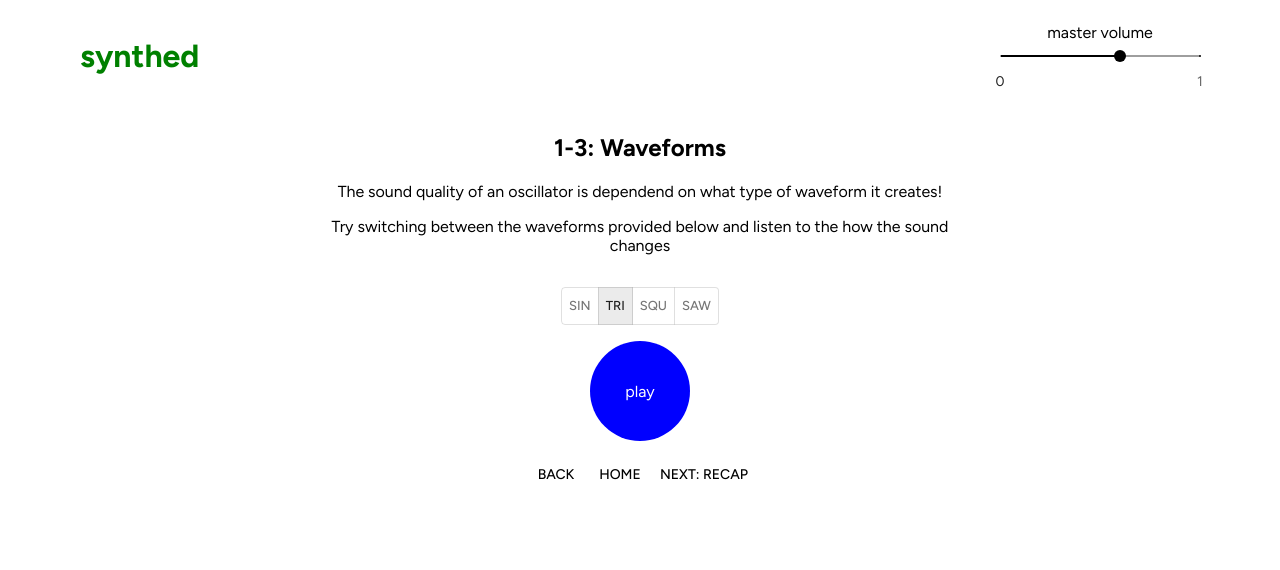
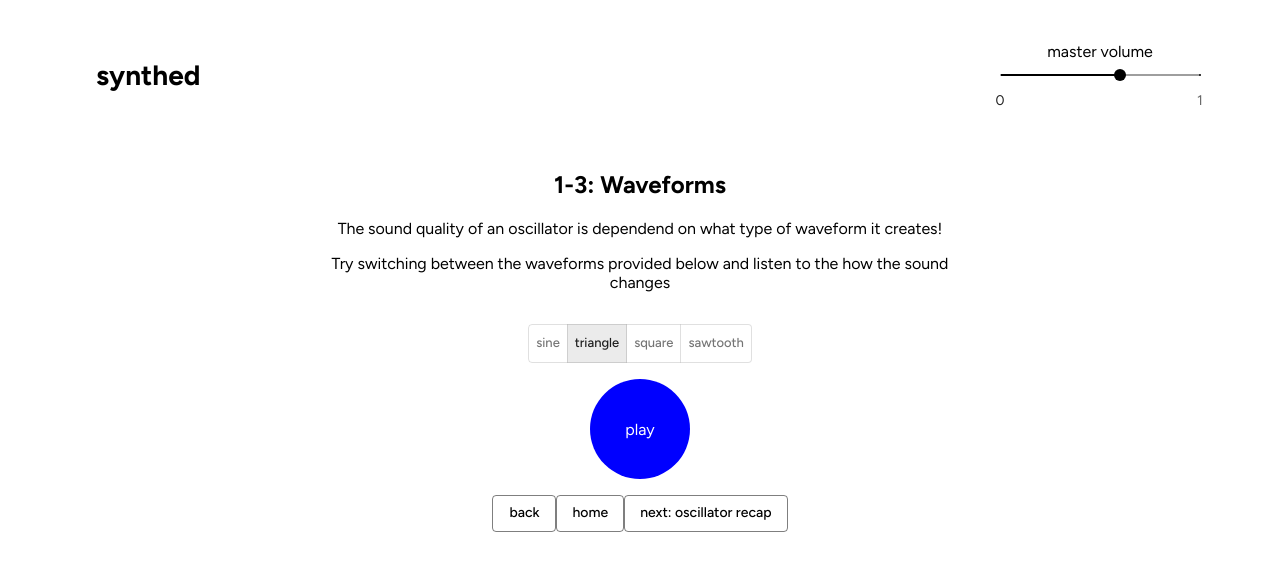
Before and after one commit to impregnablequestion/synthed, a React (Create React App) app in the folder client/: page /learn/3 in a window 1280 px wide. Shown: the top 570 px of the page. Built offline with nearby package versions, Linux system fonts and the light colour scheme; no server answers.

Commit message:
Overrides done to some MUI button defaults
Buttons display lowercase in Figtree font now

```diff
--- a/client/src/App.tsx
+++ b/client/src/App.tsx
@@ -23,7 +23,10 @@ function App() {
       }
     },
     typography: {
-      fontFamily: ['Figtree', 'sans-serif'].join(",")
+      fontFamily: ['Figtree', 'sans-serif'].join(","),
+      button: {
+        textTransform: 'none'
+      }
     }
   })
 
--- a/client/src/components/BottomNav.tsx
+++ b/client/src/components/BottomNav.tsx
@@ -7,13 +7,17 @@ const BottomNav = ({previous, next, nextLabel}: BottomNavProps) => {
 
   const navigate = useNavigate();
 
-  const label = `next: ${nextLabel}`
+  const label = `next${nextLabel}`
 
   return (
     <Nav>
-      {previous && <Button onClick={()=>{navigate(-1)}}>back</Button>}
-      <Button onClick={()=>{navigate("/")}}>home</Button>
-      {next && <Button onClick={()=>{navigate(next)}}>{label}</Button>}
+      {previous &&
+      <Button variant='outlined' onClick={()=>{navigate(-1)}}>back</Button>
+      }
+      <Button variant='outlined' onClick={()=>{navigate("/")}}>home</Button>
+      {next &&
+      <Button variant='outlined' onClick={()=>{navigate(next)}}>{label}</Button>
+      }
     </Nav>
   )
 }
--- a/client/src/components/Header.tsx
+++ b/client/src/components/Header.tsx
@@ -1,7 +1,8 @@
-import styled from '@emotion/styled'
 import React from 'react'
-import { useNavigate } from 'react-router'
-import HorizontalSlider from './controls/HorizontalSlider'
+import styled from '@emotion/styled';
+import { useNavigate } from 'react-router';
+import HorizontalSlider from './controls/HorizontalSlider';
+import { Button } from '@mui/material';
 
 const Header = () => {
 
@@ -9,7 +10,11 @@ const Header = () => {
 
   return (
     <HeaderContainer>
-      <Title onClick={() => navigate("../")}>synthed</Title>
+      <Button
+      onClick={() => navigate("../")}
+      sx={{
+        padding: "1rem"
+      }}><h1>synthed</h1></Button>
       <SliderWithLabel>
         <label>master volume</label>
         <HorizontalSlider module='general' param='master_gain' min={0} max={1} step={0.01} />
@@ -19,14 +24,6 @@ const Header = () => {
 }
 
 export default Header
-
-const Title = styled.h1`
-  color: green;
-  &:hover {
-    color: blue;
-    text-decoration: underline;
-  }
-`
 
 const SliderWithLabel = styled.div`
   display: flex;
--- a/client/src/components/controls/TypeSelector.tsx
+++ b/client/src/components/controls/TypeSelector.tsx
@@ -47,16 +47,16 @@ const TypeSelector = ({ module, param }: TypeSelectorProps) => {
         aria-label={module + param}
       >
         <ToggleButton value="sine" aria-label="sine">
-          sin
+          sine
         </ToggleButton>
         <ToggleButton value="triangle" aria-label="triangle">
-          tri
+          triangle
         </ToggleButton>
         <ToggleButton value="square" aria-label="justified">
-          squ
+          square
         </ToggleButton>
         <ToggleButton value="sawtooth" aria-label="sawtooth">
-          saw
+          sawtooth
         </ToggleButton>
       </ToggleButtonGroup>
     );
@@ -70,16 +70,16 @@ const TypeSelector = ({ module, param }: TypeSelectorProps) => {
         aria-label={module + param}
       >
         <ToggleButton value="lowpass" aria-label="lowpass">
-          lp
+          lowpass
         </ToggleButton>
         <ToggleButton value="highpass" aria-label="highpass">
-          hp
+          highpass
         </ToggleButton>
         <ToggleButton value="bandpass" aria-label="bandpass">
-          bp
+          bandpass
         </ToggleButton>
         <ToggleButton value="notch" aria-label="notch">
-          no
+          notch
         </ToggleButton>
       </ToggleButtonGroup>
     );
--- a/client/src/components/play_components/General.tsx
+++ b/client/src/components/play_components/General.tsx
@@ -6,7 +6,7 @@ const General = () => {
   return (
     <GeneralContainer>
       <Selectors>
-        <DropdownSelector param='voices' options={[1, 2, 4, 8]}/>
+        <DropdownSelector param='voices' options={[1, 2, 4, 6]}/>
         <DropdownSelector param='octave' options={[-2, -1, 0, 1, 2]}/>
       </Selectors>
     </GeneralContainer>
--- a/client/src/components/play_components/Osc.tsx
+++ b/client/src/components/play_components/Osc.tsx
@@ -7,7 +7,7 @@ import VertSlider from '../controls/VerticalSlider'
 const Osc = () => {
   return (
     <OscCard>
-      <h2>osc</h2>
+      <h2>oscillator</h2>
       <OscParams>
         <Controls>
           <p>coarse tune</p>
--- a/client/src/containers/LearnContainer.tsx
+++ b/client/src/containers/LearnContainer.tsx
@@ -1,7 +1,7 @@
 import React from 'react'
 
 import Header from '../components/Header'
-import { Routes, Route, useNavigate } from 'react-router-dom'
+import { Routes, Route } from 'react-router-dom'
 import One1 from '../components/learn_components/chapters/One1';
 import One2 from '../components/learn_components/chapters/One2';
 import One3 from '../components/learn_components/chapters/One3';
@@ -19,23 +19,21 @@ import End from '../components/learn_components/chapters/End';
 
 const LearnContainer = () => {
 
-  const navigate = useNavigate();
-
   return (
     <div>
       <Header />
       <Routes>
-        <Route path="1" element={<One1 next="/learn/2" nextLabel='frequency'/>} />
-        <Route path="2" element={<One2 next="/learn/3" nextLabel='types'/>} />
-        <Route path="3" element={<One3 next="/learn/4" nextLabel='recap'/>} />
-        <Route path="4" element={<One4 next="/learn/5" nextLabel='2. Filters'/>} />
-        <Route path="5" element={<Two1 next="/learn/6" nextLabel='frequency'/>} />
-        <Route path="6" element={<Two2 next="/learn/7" nextLabel='types'/>} />
-        <Route path="7" element={<Two3 next="/learn/8" nextLabel='resonance'/>} />
-        <Route path="8" element={<Two4 next="/learn/9" nextLabel='3. Envelopes'/>} />
-        <Route path="9" element={<Three1 next="/learn/10" nextLabel='release'/>} />
-        <Route path="10" element={<Three2 next="/learn/11" nextLabel='decay and sustain'/>} />
-        <Route path="11" element={<Three3 next="/learn/12" nextLabel='putting it together'/>} />
+        <Route path="1" element={<One1 next="/learn/2" nextLabel=': oscillator frequency'/>} />
+        <Route path="2" element={<One2 next="/learn/3" nextLabel=': oscillator types'/>} />
+        <Route path="3" element={<One3 next="/learn/4" nextLabel=': oscillator recap'/>} />
+        <Route path="4" element={<One4 next="/learn/5" nextLabel=': filters'/>} />
+        <Route path="5" element={<Two1 next="/learn/6" nextLabel=': filter frequency'/>} />
+        <Route path="6" element={<Two2 next="/learn/7" nextLabel=': filter types'/>} />
+        <Route path="7" element={<Two3 next="/learn/8" nextLabel=': filter resonance'/>} />
+        <Route path="8" element={<Two4 next="/learn/9" nextLabel=': envelopes'/>} />
+        <Route path="9" element={<Three1 next="/learn/10" nextLabel=': release'/>} />
+        <Route path="10" element={<Three2 next="/learn/11" nextLabel=': decay and sustain'/>} />
+        <Route path="11" element={<Three3 next="/learn/12" nextLabel=': putting it together'/>} />
         <Route path="12" element={<Three4 next="/learn/end" nextLabel=''/>} />
         <Route path="end" element={<End next="/play" nextLabel='play'/>} />
         <Route path="*" element={<Error />} />
```
